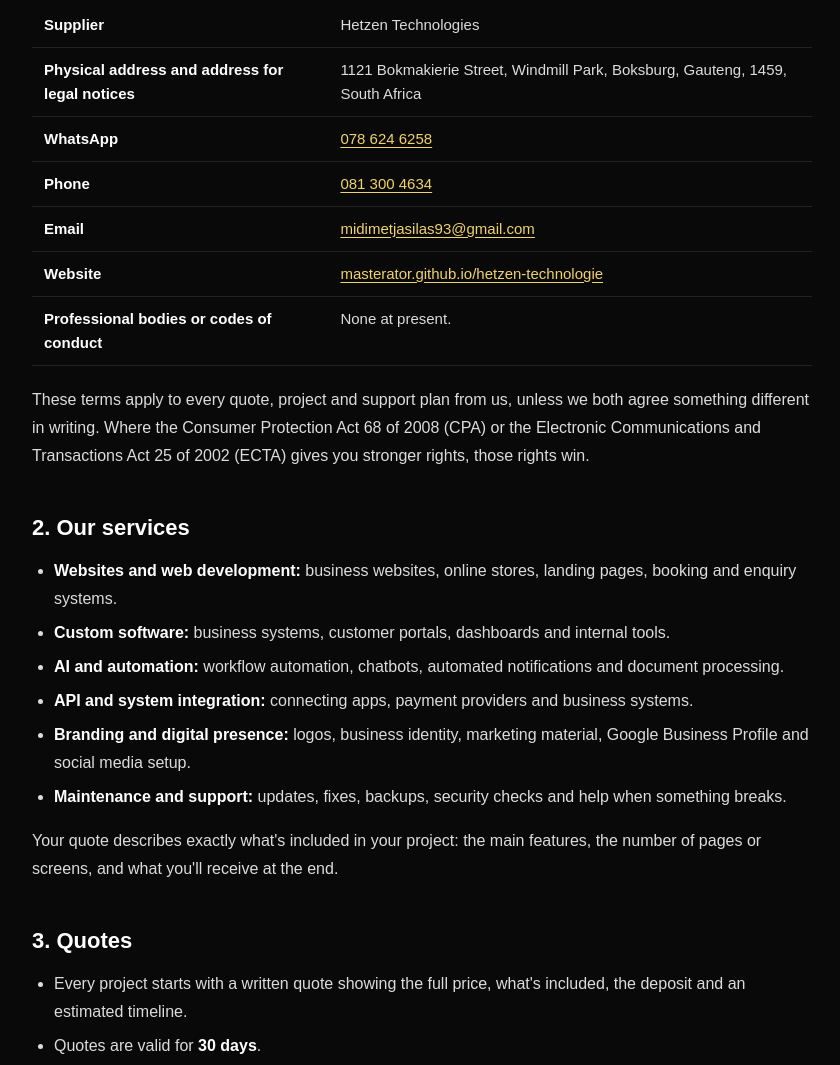
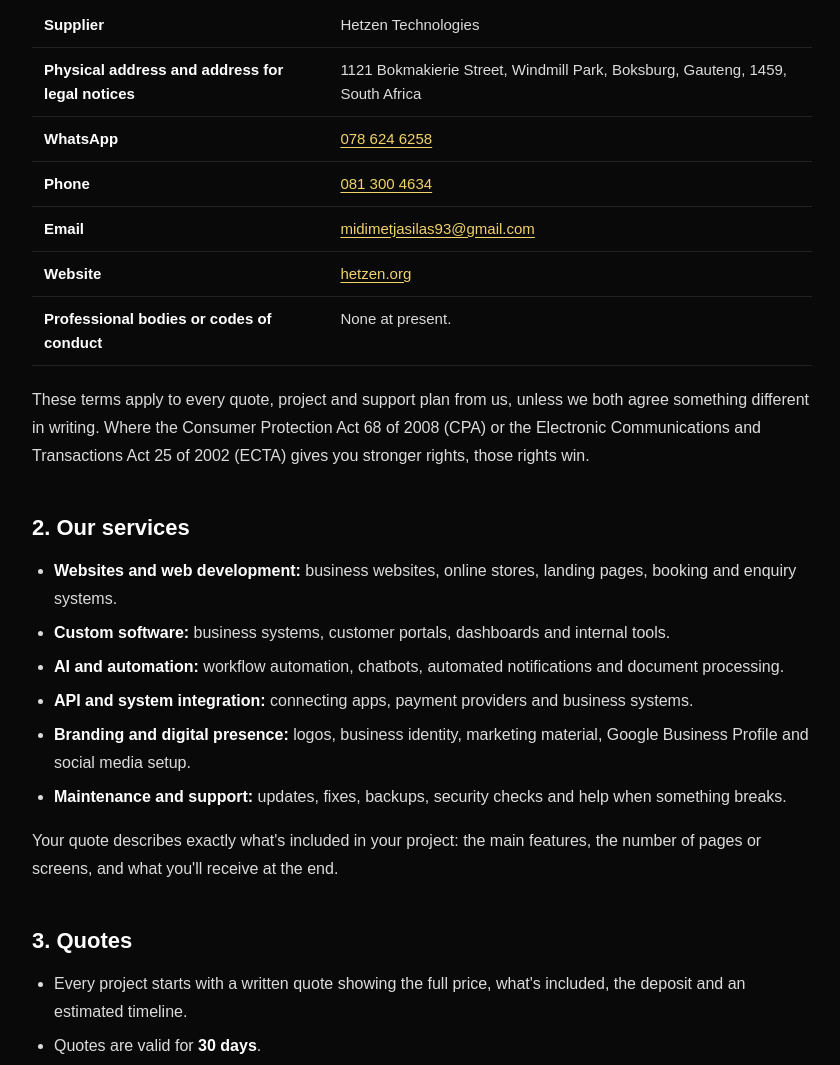
Before and after one commit to masterator/hetzen-technologie, a plain HTML site: page terms.html in a window 1280 px wide. Shown: the part 1016-2081 px from the top of the page, without its empty margins (218-1058 px from the left). Drawn offline with Linux system fonts and the light colour scheme.

Commit message:
Use hetzen.org as the website's custom domain
Adds the GitHub Pages CNAME file for hetzen.org and points the
Terms page website link at the new address.

Co-Authored-By: Claude Opus 5.5 <noreply@anthropic.com>
Claude-Session: https://claude.ai/code/session_01JmExJoTyBAXC4j9YzTBRws

```diff
--- a/terms.html
+++ b/terms.html
@@ -42,7 +42,7 @@
 <tr><th>WhatsApp</th><td><a href="https://wa.me/27786246258">078 624 6258</a></td></tr>
 <tr><th>Phone</th><td><a href="tel:+27813004634">081 300 4634</a></td></tr>
 <tr><th>Email</th><td><a href="mailto:midimetjasilas93@gmail.com">midimetjasilas93@gmail.com</a></td></tr>
-<tr><th>Website</th><td><a href="https://masterator.github.io/hetzen-technologie/">masterator.github.io/hetzen-technologie</a></td></tr>
+<tr><th>Website</th><td><a href="https://hetzen.org/">hetzen.org</a></td></tr>
 <tr><th>Professional bodies or codes of conduct</th><td>None at present.</td></tr>
 </table>
 <p>These terms apply to every quote, project and support plan from us, unless we both agree something different in writing. Where the Consumer Protection Act 68 of 2008 (CPA) or the Electronic Communications and Transactions Act 25 of 2002 (ECTA) gives you stronger rights, those rights win.</p>
```
Also changed, not shown: 1 other file.
